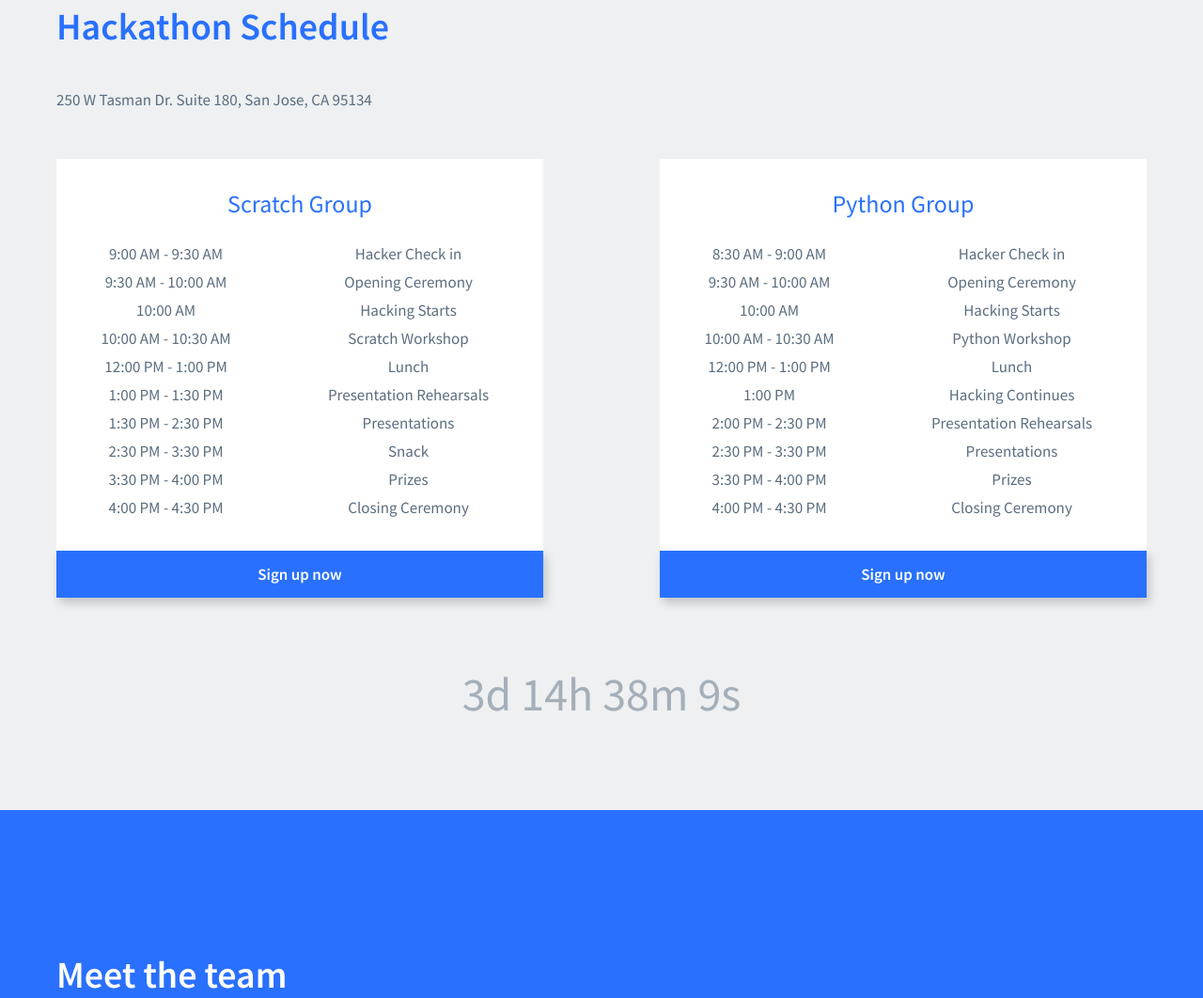
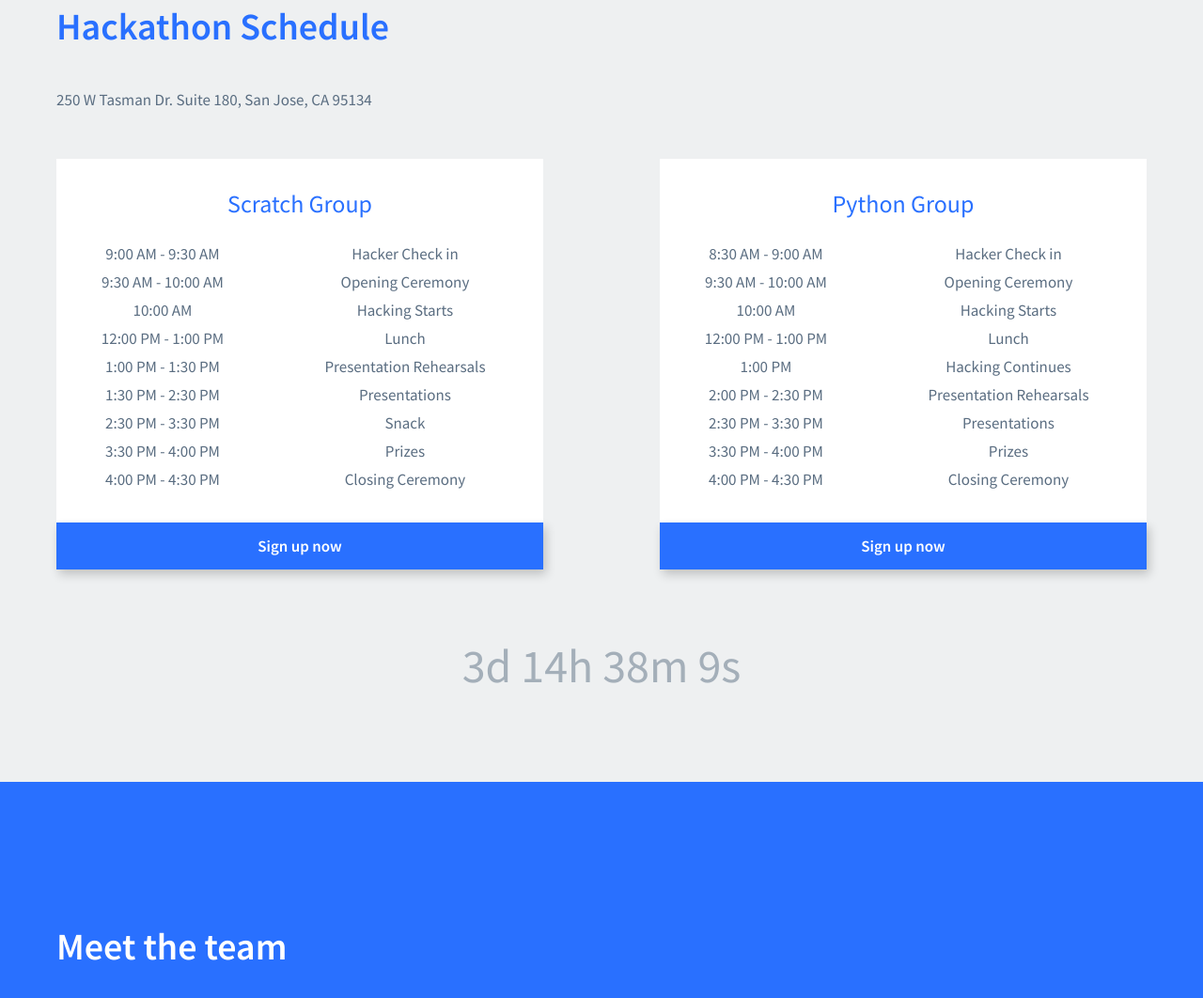
Before and after one commit to ayao451/ayao451.github.io, a plain HTML site: page index.html in a window 1280 px wide. Shown: the part 3247-4309 px from the top of the page at 94% size. Drawn offline with nearby package versions, Linux system fonts and the light colour scheme.

Commit message:
removed worshops

```diff
--- a/index.html
+++ b/index.html
@@ -669,10 +669,6 @@
                                             <td>Hacking Starts</td>
                                         </tr>
                                         <tr>
-                                            <td>10:00 AM - 10:30 AM</td>
-                                            <td>Scratch Workshop</td>
-                                        </tr>
-                                        <tr>
                                             <td>12:00 PM - 1:00 PM</td>
                                             <td>Lunch</td>
                                         </tr>
@@ -741,10 +737,6 @@
                                       <tr>
                                           <td>10:00 AM</td>
                                           <td>Hacking Starts</td>
-                                      </tr>
-                                      <tr>
-                                          <td>10:00 AM - 10:30 AM</td>
-                                          <td>Python Workshop</td>
                                       </tr>
                                       <tr>
                                           <td>12:00 PM - 1:00 PM</td>
```
